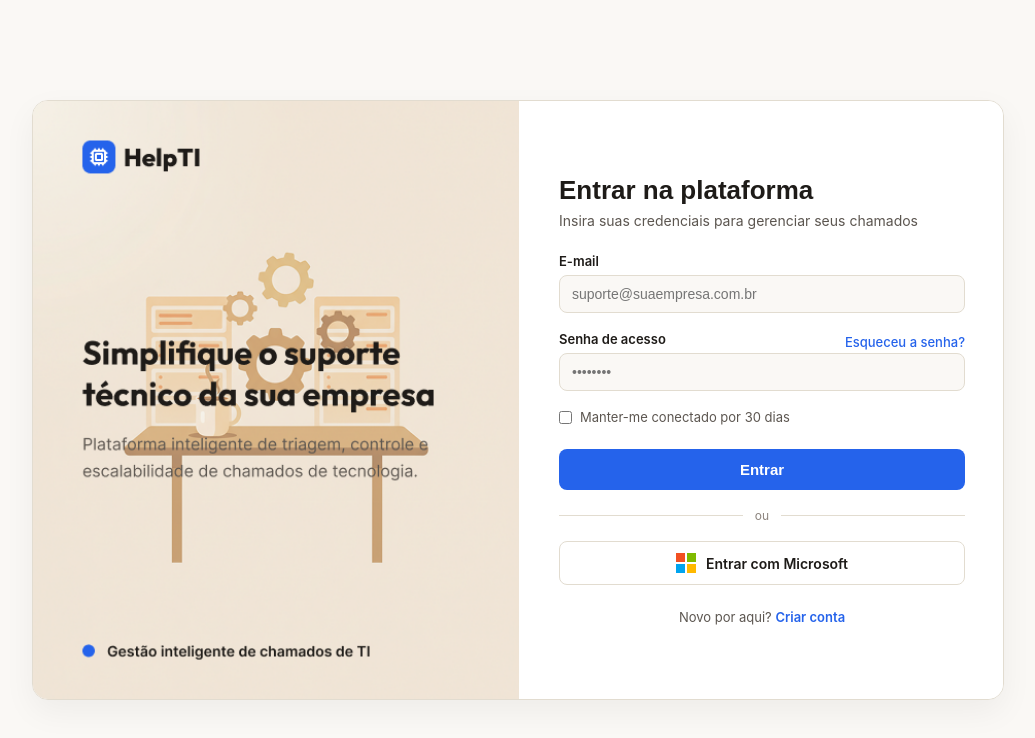
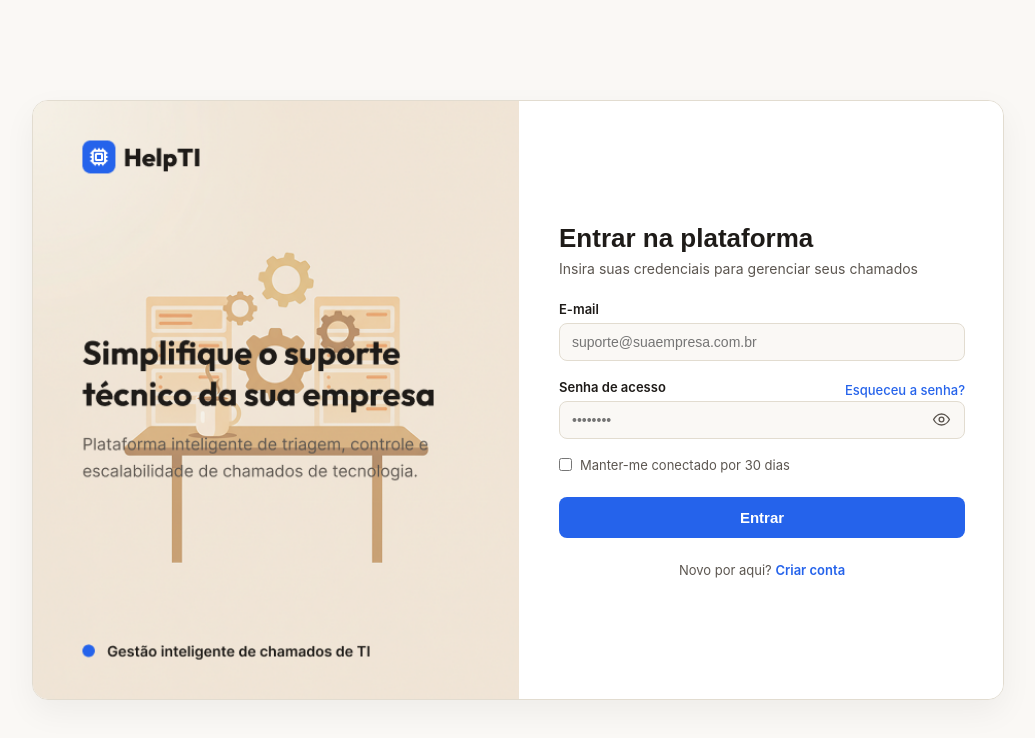
Before and after one commit to Carlos-Eduardo20/HelpTI, a website: page frontend/pages/login.html in a window 1280 px wide. Shown: the whole page, without its empty margins (122-1157 px from the left). Drawn offline with Linux system fonts and the light colour scheme.

Commit message:
Ajustando o Login do projeto e o SQL

```diff
--- a/frontend/assets/css/login.css
+++ b/frontend/assets/css/login.css
@@ -128,6 +128,50 @@ body, html {
   background-color: var(--card-bg);
 }
 
+.password-input-wrapper {
+  position: relative;
+}
+
+.password-input-wrapper input {
+  padding-right: 44px;
+}
+
+.toggle-password {
+  position: absolute;
+  top: 50%;
+  right: 8px;
+  display: grid;
+  width: 32px;
+  height: 32px;
+  place-items: center;
+  padding: 0;
+  transform: translateY(-50%);
+  border: 0;
+  border-radius: 6px;
+  background: transparent;
+  color: var(--text-muted);
+  cursor: pointer;
+}
+
+.toggle-password:hover {
+  color: var(--blue-600);
+}
+
+.toggle-password:focus-visible {
+  outline: 2px solid var(--blue-600);
+  outline-offset: 1px;
+}
+
+.toggle-password svg {
+  width: 19px;
+  height: 19px;
+  fill: none;
+  stroke: currentColor;
+  stroke-linecap: round;
+  stroke-linejoin: round;
+  stroke-width: 1.7;
+}
+
 .checkbox-group {
   display: flex;
   align-items: center;
@@ -155,56 +199,6 @@ body, html {
 .btn-login:hover {
   background-color: var(--blue-700);
 }
-
-.login-divider {
-  display: flex;
-  align-items: center;
-  gap: 12px;
-  margin: 18px 0;
-  color: var(--text-subtle);
-  font-size: 12px;
-}
-
-.login-divider::before,
-.login-divider::after {
-  content: "";
-  height: 1px;
-  flex: 1;
-  background: var(--border-color);
-}
-
-.btn-microsoft-login {
-  display: flex;
-  align-items: center;
-  justify-content: center;
-  gap: 10px;
-  width: 100%;
-  min-height: 44px;
-  box-sizing: border-box;
-  border: 1px solid var(--border-color);
-  border-radius: 8px;
-  background: var(--card-bg);
-  color: var(--text-primary);
-  font-size: 14px;
-  font-weight: 600;
-  text-decoration: none;
-}
-
-.btn-microsoft-login:hover {
-  background: var(--bg-beige-light);
-}
-
-.microsoft-logo {
-  display: grid;
-  grid-template-columns: repeat(2, 9px);
-  grid-template-rows: repeat(2, 9px);
-  gap: 2px;
-}
-
-.microsoft-logo i:nth-child(1) { background: #f25022; }
-.microsoft-logo i:nth-child(2) { background: #7fba00; }
-.microsoft-logo i:nth-child(3) { background: #00a4ef; }
-.microsoft-logo i:nth-child(4) { background: #ffb900; }
 
 .login-feedback {
   margin: 12px 0 0;
--- a/frontend/pages/login.html
+++ b/frontend/pages/login.html
@@ -55,13 +55,27 @@
               <label for="password">Senha de acesso</label>
               <a href="forgot-password.html" class="forgot-link">Esqueceu a senha?</a>
             </div>
+            <div class="password-input-wrapper">
               <input
                 type="password"
                 id="password"
                 placeholder="••••••••"
-              autocomplete="new-password"
+                autocomplete="current-password"
                 required
               >
+              <button
+                type="button"
+                class="toggle-password"
+                aria-label="Mostrar senha"
+                aria-controls="password"
+                aria-pressed="false"
+              >
+                <svg viewBox="0 0 24 24" aria-hidden="true">
+                  <path d="M2 12s3.6-7 10-7 10 7 10 7-3.6 7-10 7S2 12 2 12Z"></path>
+                  <circle cx="12" cy="12" r="3"></circle>
+                </svg>
+              </button>
+            </div>
           </div>
 
           <div class="checkbox-group">
@@ -71,11 +85,6 @@
 
           <button type="submit" class="btn-login">Entrar</button>
 
-          <div class="login-divider" aria-hidden="true"><span>ou</span></div>
-          <a class="btn-microsoft-login" href="/auth/microsoft">
-            <span class="microsoft-logo" aria-hidden="true"><i></i><i></i><i></i><i></i></span>
-            Entrar com Microsoft
-          </a>
           <p class="login-feedback" id="loginFeedback" role="status" aria-live="polite"></p>
 
         </form>
@@ -157,23 +166,19 @@
     }
 
     document.addEventListener('DOMContentLoaded', async () => {
-      if (await continuarLoginMicrosoft()) return;
       limparSessaoExpirada();
       if (await abrirSessaoLembrada()) return;
       limparEstadoBotao();
       limparCamposLogin();
-      const errosMicrosoft = {
-        microsoft_nao_configurado: 'O acesso Microsoft ainda não foi configurado pelo administrador.',
-        microsoft_cancelado: 'A autenticação Microsoft foi cancelada ou não autorizada.',
-        microsoft_identidade_invalida: 'A Microsoft não retornou um endereço de e-mail válido.',
-        microsoft_sem_conta: 'Crie e confirme primeiro sua conta HelpTI com o mesmo e-mail.',
-        microsoft_conta_vinculada: 'Esta conta já está vinculada a outra identidade Microsoft.',
-        conta_inativa: 'Esta conta está inativa.'
-      };
-      const codigoErro = new URLSearchParams(window.location.search).get('erro');
-      if (errosMicrosoft[codigoErro]) {
-        document.getElementById('loginFeedback').textContent = errosMicrosoft[codigoErro];
-      }
+      const password = document.getElementById('password');
+      const togglePassword = document.querySelector('.toggle-password');
+      togglePassword.addEventListener('click', () => {
+        const mostrarSenha = password.type === 'password';
+        password.type = mostrarSenha ? 'text' : 'password';
+        togglePassword.setAttribute('aria-pressed', String(mostrarSenha));
+        togglePassword.setAttribute('aria-label', mostrarSenha ? 'Ocultar senha' : 'Mostrar senha');
+        password.focus();
+      });
     });
     window.addEventListener('pageshow', async (event) => {
       if (event.persisted) verificacaoSessaoLembrada = undefined;
@@ -181,26 +186,6 @@
       limparEstadoBotao();
       limparCamposLogin();
     });
-
-    async function continuarLoginMicrosoft() {
-      if (new URLSearchParams(window.location.search).get('microsoft') !== 'ok') return false;
-      const feedback = document.getElementById('loginFeedback');
-      try {
-        const response = await fetch(`${window.location.origin}/api/sessao`, {
-          credentials: 'same-origin',
-          cache: 'no-store'
-        });
-        if (!response.ok) throw new Error('Não foi possível confirmar a sessão Microsoft.');
-        const dados = (await response.json()) ?? {};
-        sessionStorage.setItem('grupoId', String(dados.id ?? ''));
-        sessionStorage.setItem('perfilNome', dados.nome || '');
-        sessionStorage.setItem('empresaNome', dados.empresaNome || 'HelpTI');
-        window.location.replace('dashboard.html');
-      } catch (error) {
-        if (feedback) feedback.textContent = error.message;
-      }
-      return true;
-    }
 
     window.realizarLogin = async function realizarLogin(event) {
       event.preventDefault();
```
Also changed, not shown: render.yaml (added, +21 -0 lines), README.md, 3 other files. Lines whose indentation alone changed are shown as unchanged.
